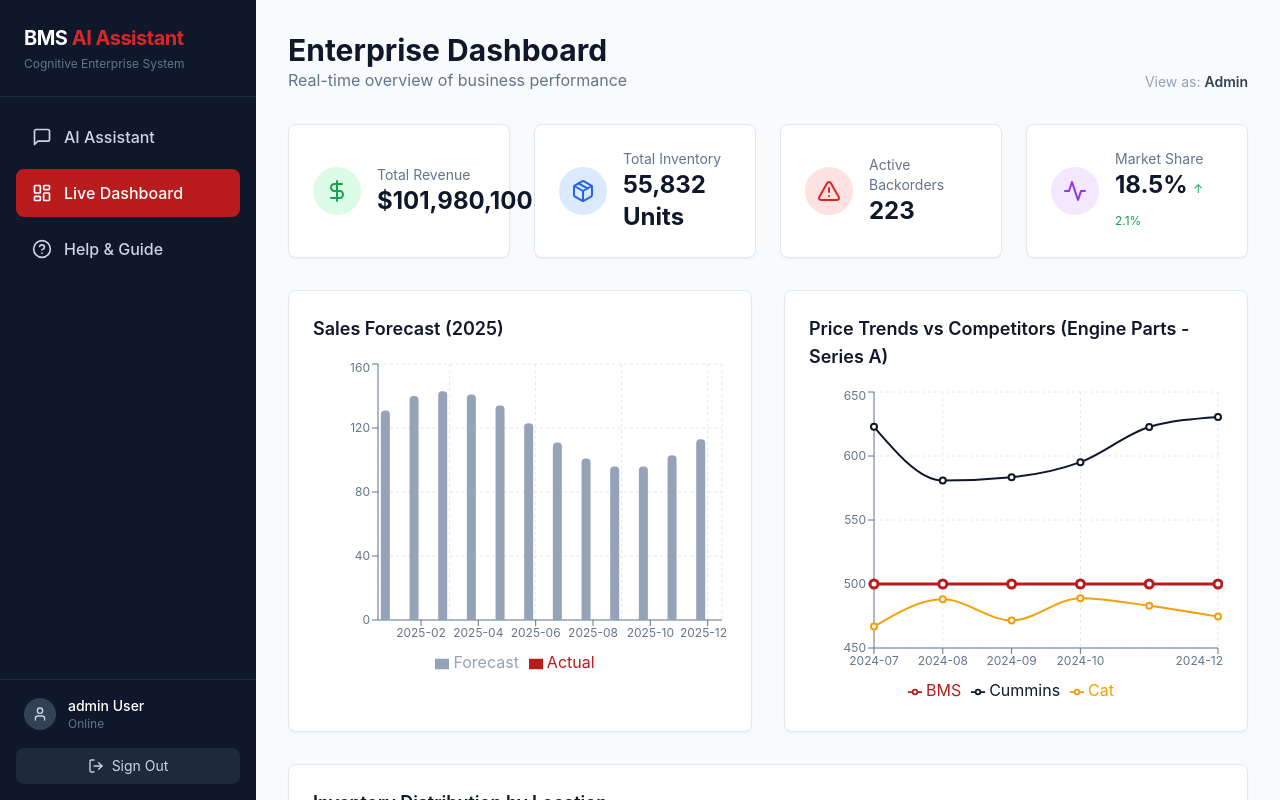
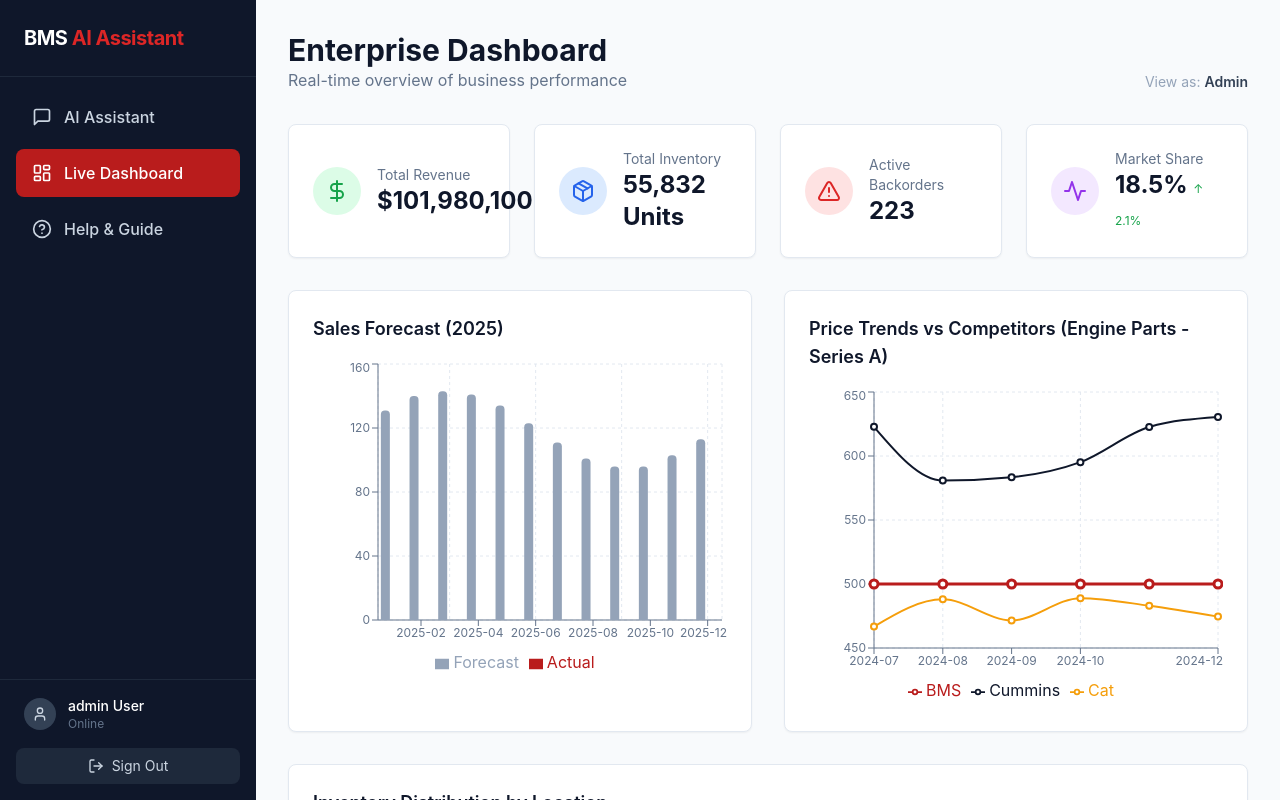
Before and after one commit to rapcodez/Bmsrepochat, a React (Vite) app: page / in a window 1280 px wide. Both pictures are taken after a click on the button 640 px from the left and 342 px from the top of the page. Built offline with nearby package versions, Linux system fonts and the light colour scheme.

Commit message:
fix: remove Cognitive Enterprise System text from Sidebar

```diff
--- a/src/components/Sidebar.tsx
+++ b/src/components/Sidebar.tsx
@@ -20,7 +20,7 @@
         <div className="w-64 bg-slate-900 text-slate-300 flex flex-col h-screen">
             <div className="p-6 border-b border-slate-800">
                 <h2 className="text-xl font-bold text-white tracking-tight">BMS <span className="text-red-600">AI Assistant</span></h2>
-                <p className="text-xs text-slate-500 mt-1">Cognitive Enterprise System</p>
+
             </div>
 
             <nav className="flex-1 p-4 space-y-2">
```
